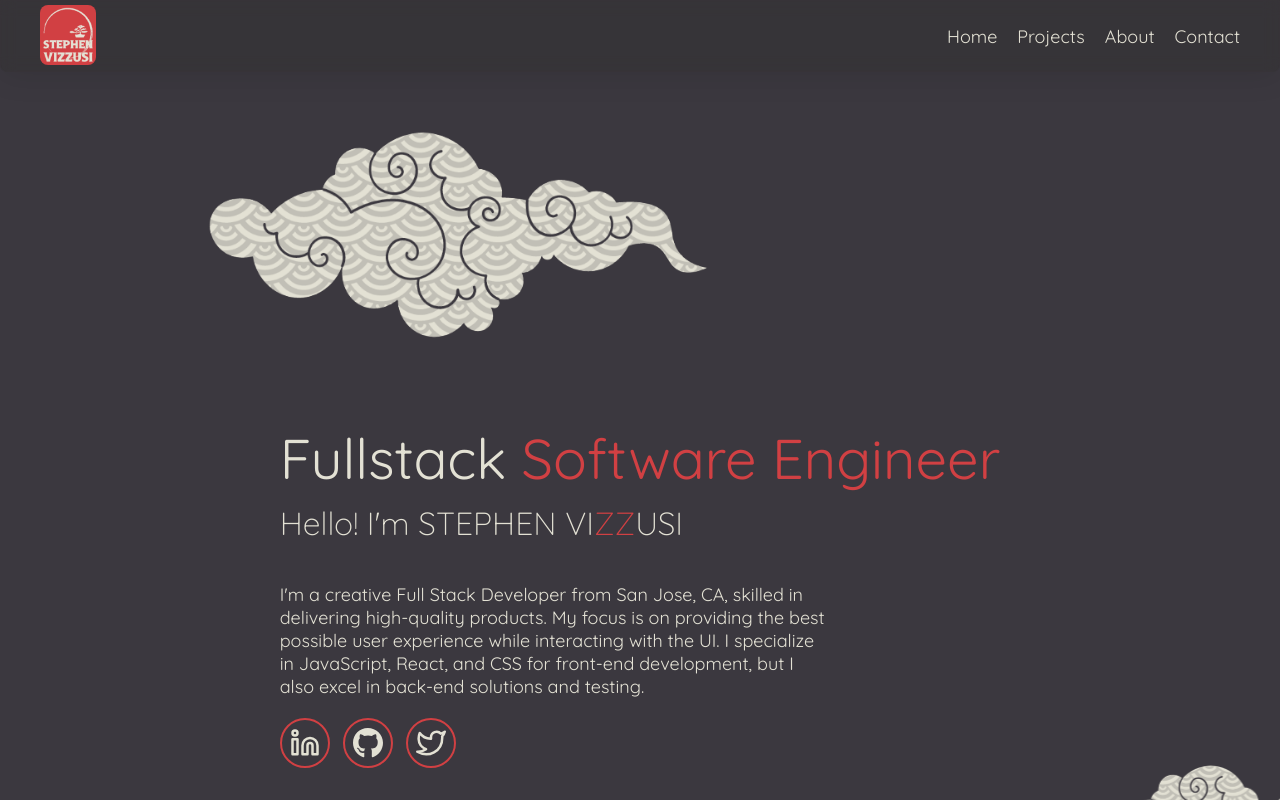
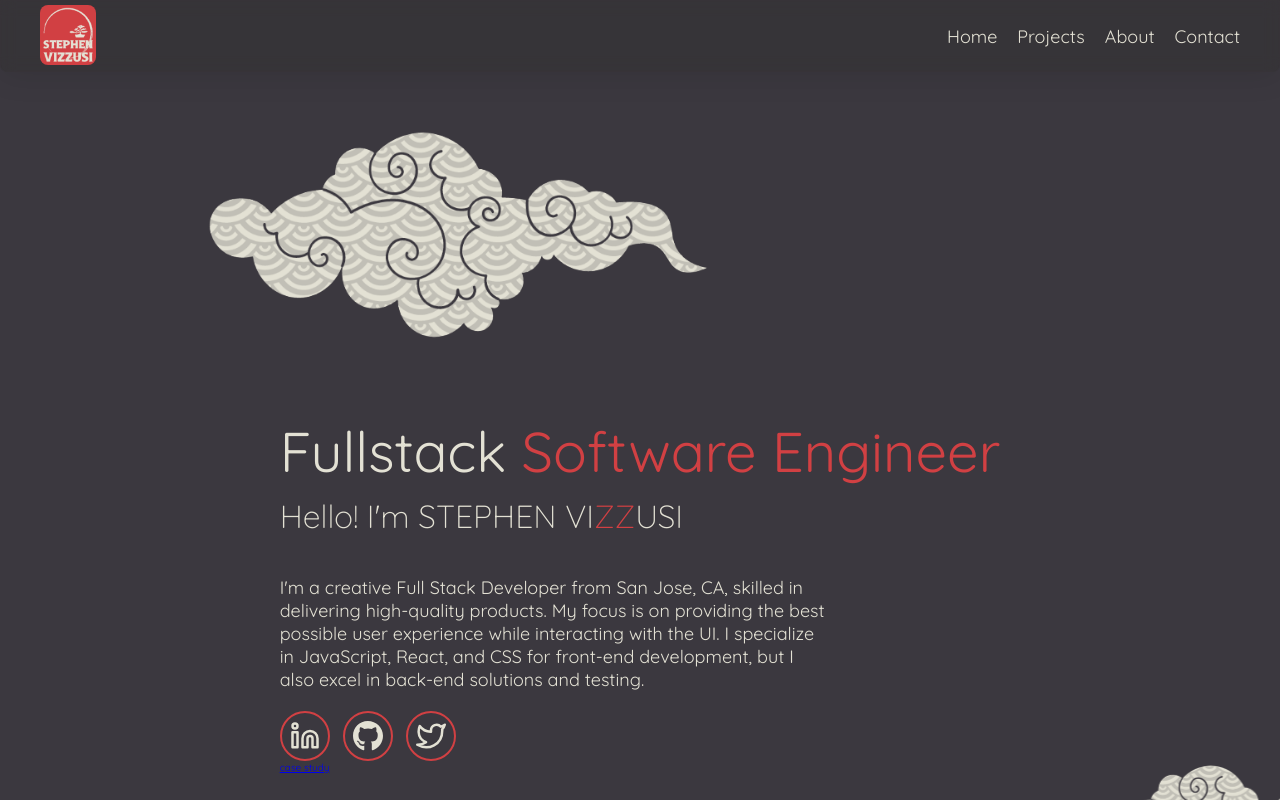
Before and after one commit to svizzusi/portfolio, a React (Vite) app: page / in a window 1280 px wide. Shown: the top 800 px of the page. Built offline with nearby package versions, Linux system fonts and the light colour scheme.

Commit message:
testing a link to case study

```diff
--- a/src/componets/Hero/Hero.jsx
+++ b/src/componets/Hero/Hero.jsx
@@ -1,5 +1,6 @@
 import style from './Hero.module.css'
 import SocialIcons from '../SocialIcons/SocialIcons'
+import { Link } from 'react-router-dom'
 
 const Hero = (props) => {
         return (
@@ -9,6 +10,7 @@
                 <h2>Hello! I'm STEPHEN VI<span>ZZ</span>USI</h2>
                 <p>I'm a creative Full Stack Developer from San Jose, CA, skilled in delivering high-quality products. My focus is on providing the best possible user experience while interacting with the UI. I specialize in JavaScript, React, and CSS for front-end development, but I also excel in back-end solutions and testing.</p>
                 <SocialIcons />
+                <Link to={'/case-study-1'}>case study</Link>
             </div>
         </main>
     )
```
